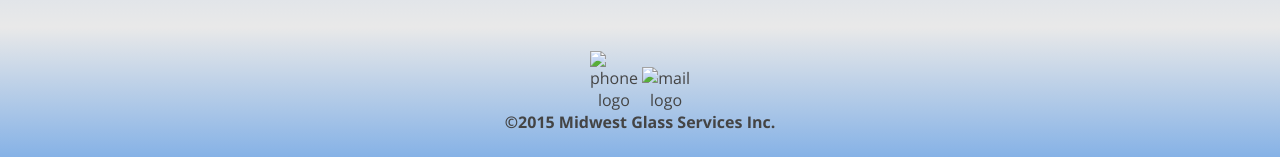
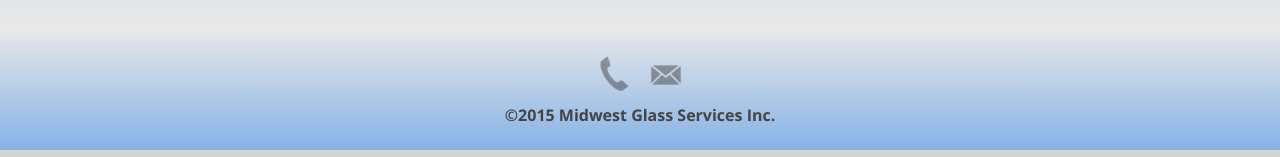
Before and after one commit to rbuda/mgsi, a plain HTML site: page contact.html in a window 1280 px wide. Shown: the part 1341-1498 px from the top of the page. Drawn offline with nearby package versions, Linux system fonts and the light colour scheme.

Commit message:
Relative File Path for Footers

```diff
--- a/contact.html
+++ b/contact.html
@@ -75,8 +75,8 @@
          <div id="footer">
             <footer>
                <div class="line">
-                  <a href="tel:1-800-645-9671"><img src="C:\Users\Ryan\Desktop\MGSIa\img\phone.png" alt="phone logo" class="social-icon"></a>
-                  <a href="mailto:mgsi@megavision.net"><img src="C:\Users\Ryan\Desktop\MGSIa\img\mail.png" alt="mail logo" class="social-icon"></a>
+                  <a href="tel:1-800-645-9671"><img src="img\phone.png" alt="phone logo" class="social-icon"></a>
+                  <a href="mailto:mgsi@megavision.net"><img src="img\mail.png" alt="mail logo" class="social-icon"></a>
                   <p><strong>&copy;2015 Midwest Glass Services Inc.</strong></p>
                </div>
             </footer>
```
Also changed, not shown: about.html (+3 -3 lines), gallery.html (+2 -2 lines), index.html (+2 -2 lines), services.html (+2 -2 lines).
